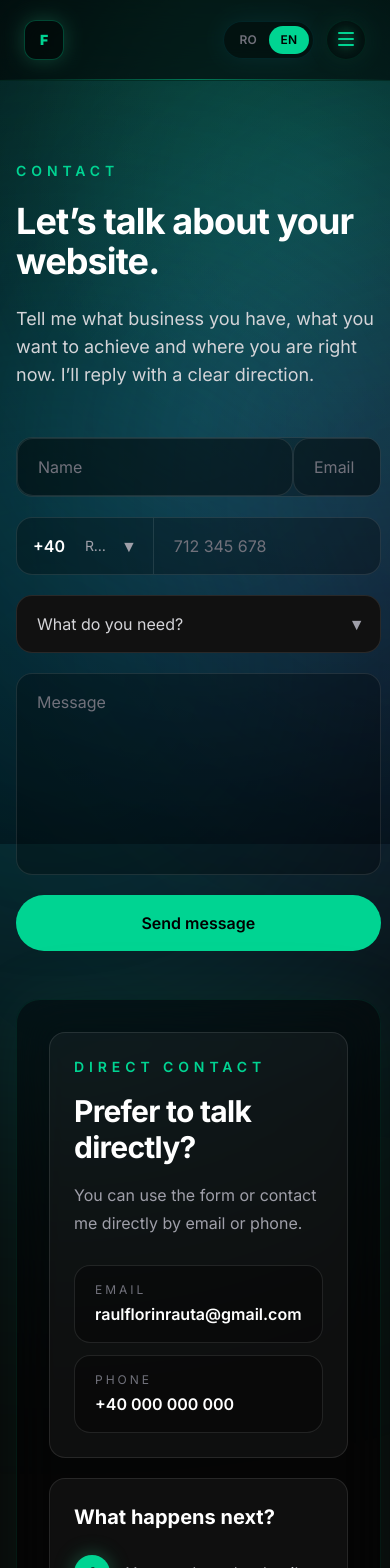
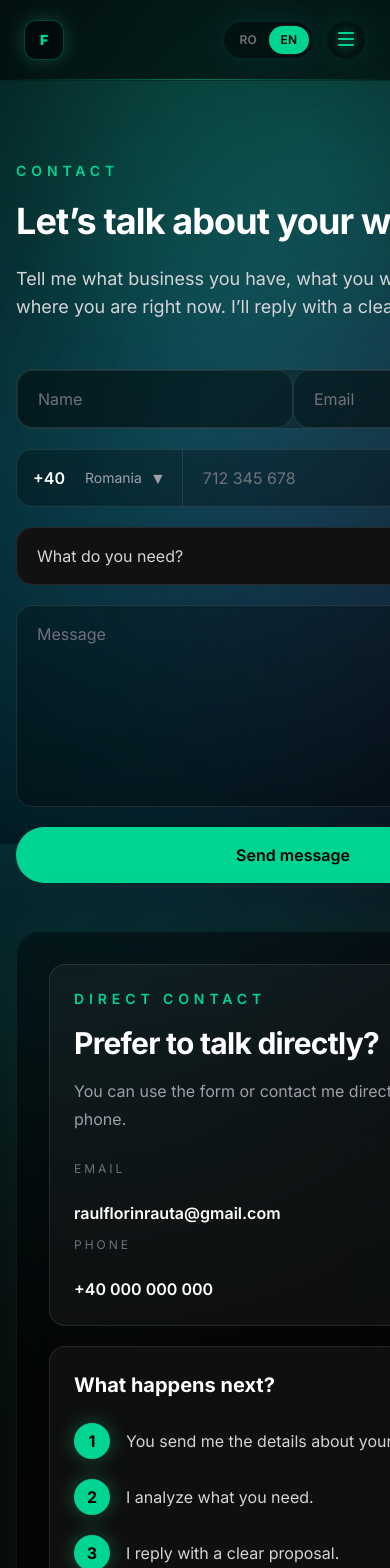
Before and after one commit to RaulRauta/my-business-site, a Next.js app: page /en/contact in a window 390 px wide. Shown: the top 1568 px of the page. Built offline with nearby package versions, Linux system fonts and the light colour scheme.

Commit message:
Add favicon and metadata

```diff
--- a/app/[lang]/contact/page.tsx
+++ b/app/[lang]/contact/page.tsx
@@ -325,7 +325,7 @@ export default function ContactPage({
                 setLoading(false);
               }}
             >
-              <div className="flex overflow-hidden rounded-2xl border border-white/10 bg-black/30 transition focus-within:border-emerald-400/70 focus-within:shadow-[0_0_22px_rgba(52,211,153,0.18)]">
+              <div className="relative flex rounded-2xl border border-white/10 bg-black/30 transition focus-within:border-emerald-400/70 focus-within:shadow-[0_0_22px_rgba(52,211,153,0.18)]">
                 <input
                   name="name"
                   type="text"
@@ -473,7 +473,7 @@ export default function ContactPage({
               </p>
 
               <div className="mt-7 grid gap-3">
-                <div className="group rounded-2xl border border-white/10 bg-black/30 px-5 py-4">
+                <div className="grid grid-cols-1 gap-5 lg:grid-cols-2">
                   <p className="text-xs uppercase tracking-[0.25em] text-zinc-500">
                     Email
                   </p>
@@ -482,7 +482,7 @@ export default function ContactPage({
                   </p>
                 </div>
 
-                <div className="group rounded-2xl border border-white/10 bg-black/30 px-5 py-4">
+                <div className="grid grid-cols-1 gap-5 lg:grid-cols-2">
                   <p className="text-xs uppercase tracking-[0.25em] text-zinc-500">
                     {lang === "ro" ? "Telefon" : "Phone"}
                   </p>
--- a/components/CountryCodeSelect.tsx
+++ b/components/CountryCodeSelect.tsx
@@ -81,7 +81,7 @@ export default function CountryCodeSelect({
             animate={{ opacity: 1, y: 0, scale: 1 }}
             exit={{ opacity: 0, y: -8, scale: 0.98 }}
             transition={{ duration: 0.22, ease: [0.22, 1, 0.36, 1] }}
-            className="absolute z-50 mt-2 max-h-72 w-full overflow-y-auto rounded-2xl border border-white/10 bg-[#111] shadow-2xl"
+            className="absolute left-0 top-full z-[999] mt-2 max-h-72 w-[280px] overflow-y-auto rounded-2xl border border-white/10 bg-[#111] shadow-2xl"
           >
             {countries.map((country) => (
               <button
```
